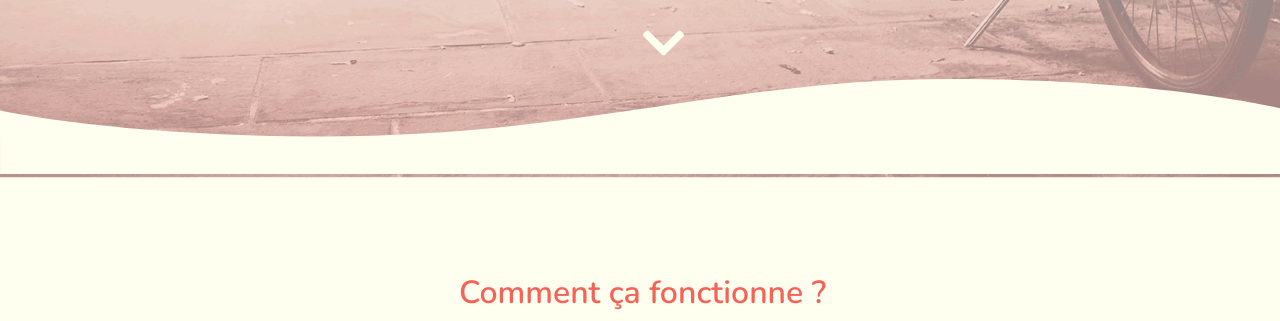
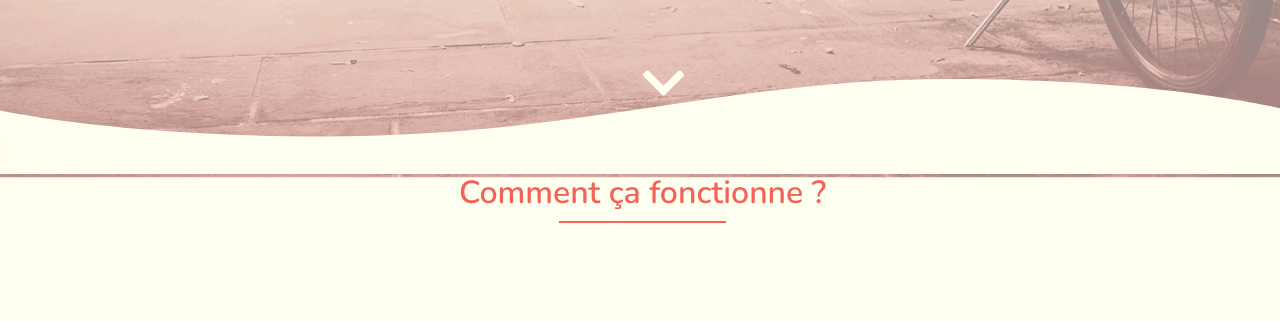
Before and after one commit to mjengeloch/Bike-n-move, a website: page app/index.html in a window 1280 px wide. Shown: the part 621-942 px from the top of the page. After the commit the page ends 895 px from the top, so only its background shows below. Drawn offline with nearby package versions, Linux system fonts and the light colour scheme; files that its build step writes are made by us from their sources.

Commit message:
Mise en place du titre de la section et du hr

```diff
--- a/app/index.html
+++ b/app/index.html
@@ -73,13 +73,18 @@
     </div>
   </header>
 
+  <img src="images/Vague.svg" alt="" id="vague">
+
   <section id="fonctionnement">
-    <img src="images/Vague.svg" alt="" id="vague">
     <div class="container">
       <div class="row">
         <div class="col-xs-8 mx-auto">
           <h2>Comment ça fonctionne ?</h2>
         </div>
+      </div>
+      <hr />
+      <div class="row">
+
       </div>
     </div>
   </section>
--- a/app/styles/main.scss
+++ b/app/styles/main.scss
@@ -26,6 +26,13 @@ h1, h2, h3{
 
 h2{
   color: #f56358;
+}
+
+hr{
+  border: solid 1px #f56358;
+  height: 0;
+  margin: auto;
+  width: 15%;
 }
 
 /*NAVIGATION*/
@@ -73,19 +80,19 @@ h1{
   color: #fffff0;
   font-size: 3em;
   position: absolute;
-  top: 80%;
+  top: 85%;
 }
 
 /* FONCTIONNEMENT */
 
 #vague{
-  position: relative;
+  position: relative; //éviter absolute pour que l'élément reste en place
   width: 101%;
   top:-100px;
 }
 
 #fonctionnement{
-
+  margin-top: -100px
 }
 
 /* [class*="col-"], footer {
```
